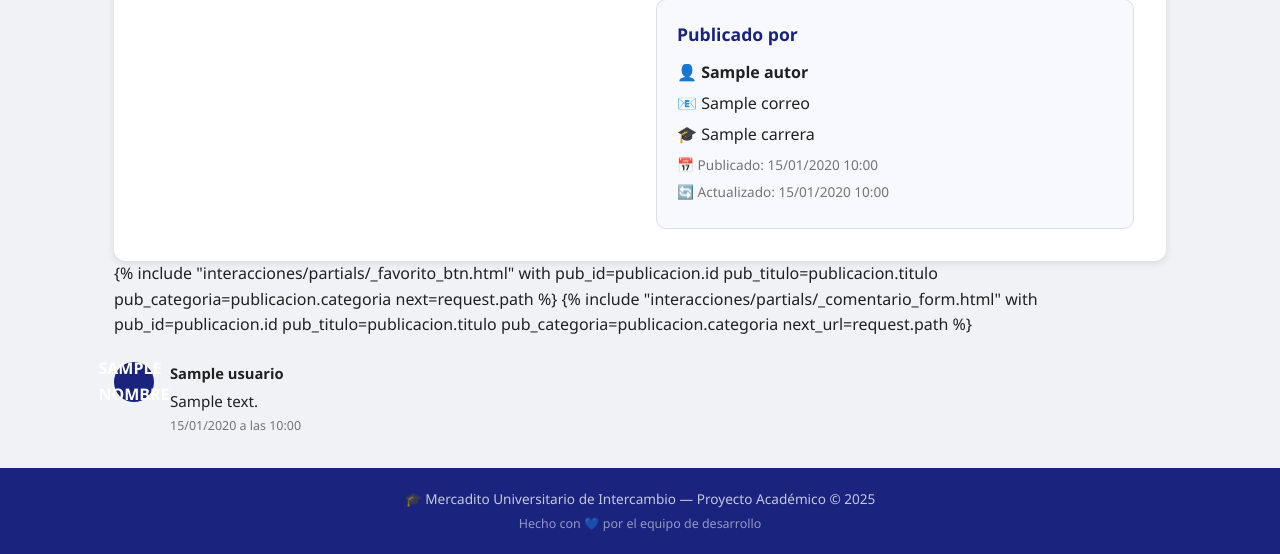
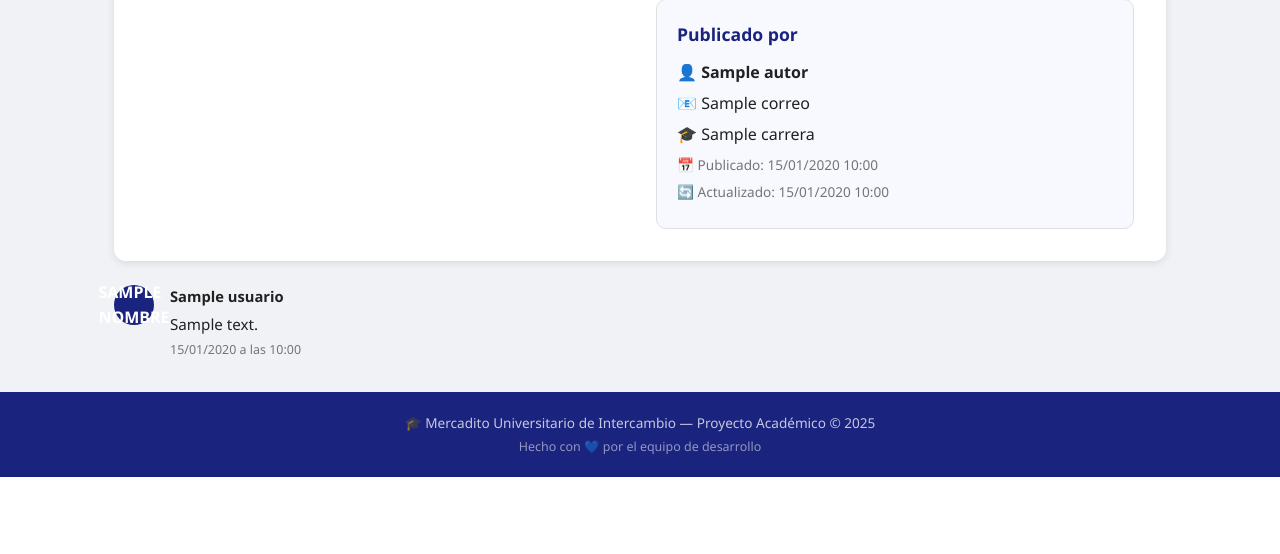
Before and after one commit to Androide4/mercadito-universitario, a Django app: template mercadito/apps/publicaciones/templates/detalle_publicacion.html in a window 1280 px wide. Shown: the part 819-1373 px from the top of the page. After the commit the page ends 1296 px from the top, so only its background shows below. Run offline with Django 5.2, Linux system fonts and the light colour scheme; the template is opened without the code that fills it: most values are stand-ins (such as "Sample title", 1, 10 or a date in 2020); grey boxes marked "Sample" are stand-in pictures.

Commit message:
delete comment

```diff
--- a/mercadito/apps/publicaciones/templates/detalle_publicacion.html
+++ b/mercadito/apps/publicaciones/templates/detalle_publicacion.html
@@ -96,22 +96,6 @@
 
 </div>
 
-<!-- INTERACCIONES: Favoritos + Comentarios -->
-<!-- Favorito -->
-{% include "interacciones/partials/_favorito_btn.html" with
-    pub_id=publicacion.id
-    pub_titulo=publicacion.titulo
-    pub_categoria=publicacion.categoria
-    next=request.path %}
-
-<!-- Formulario de comentario -->
-{% include "interacciones/partials/_comentario_form.html" with
-    pub_id=publicacion.id
-    pub_titulo=publicacion.titulo
-    pub_categoria=publicacion.categoria
-    next_url=request.path %}
-
-<!-- Lista de comentarios -->
 {% include "interacciones/partials/_comentarios.html" with comentarios=comentarios %}
 
 {% endblock %}
```
